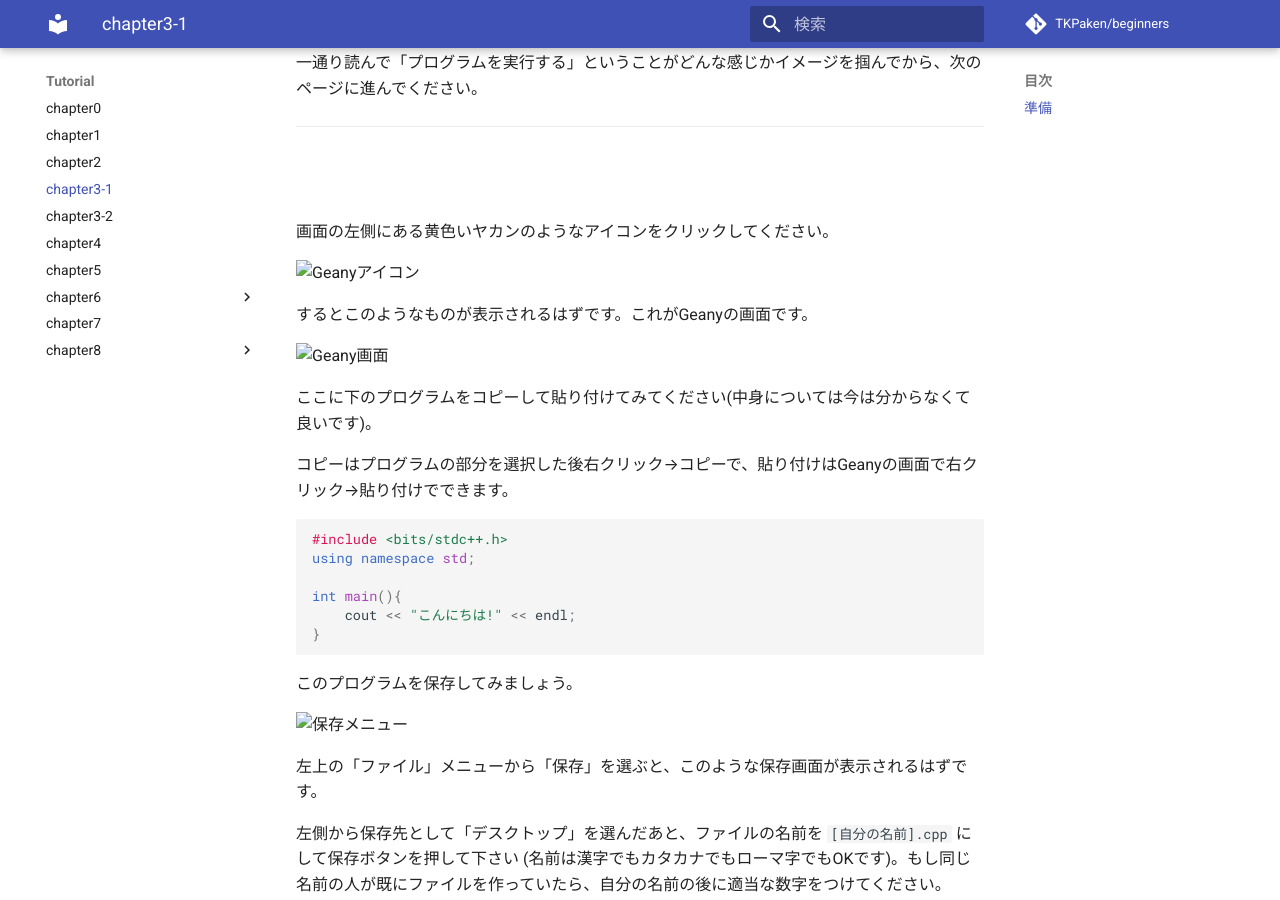
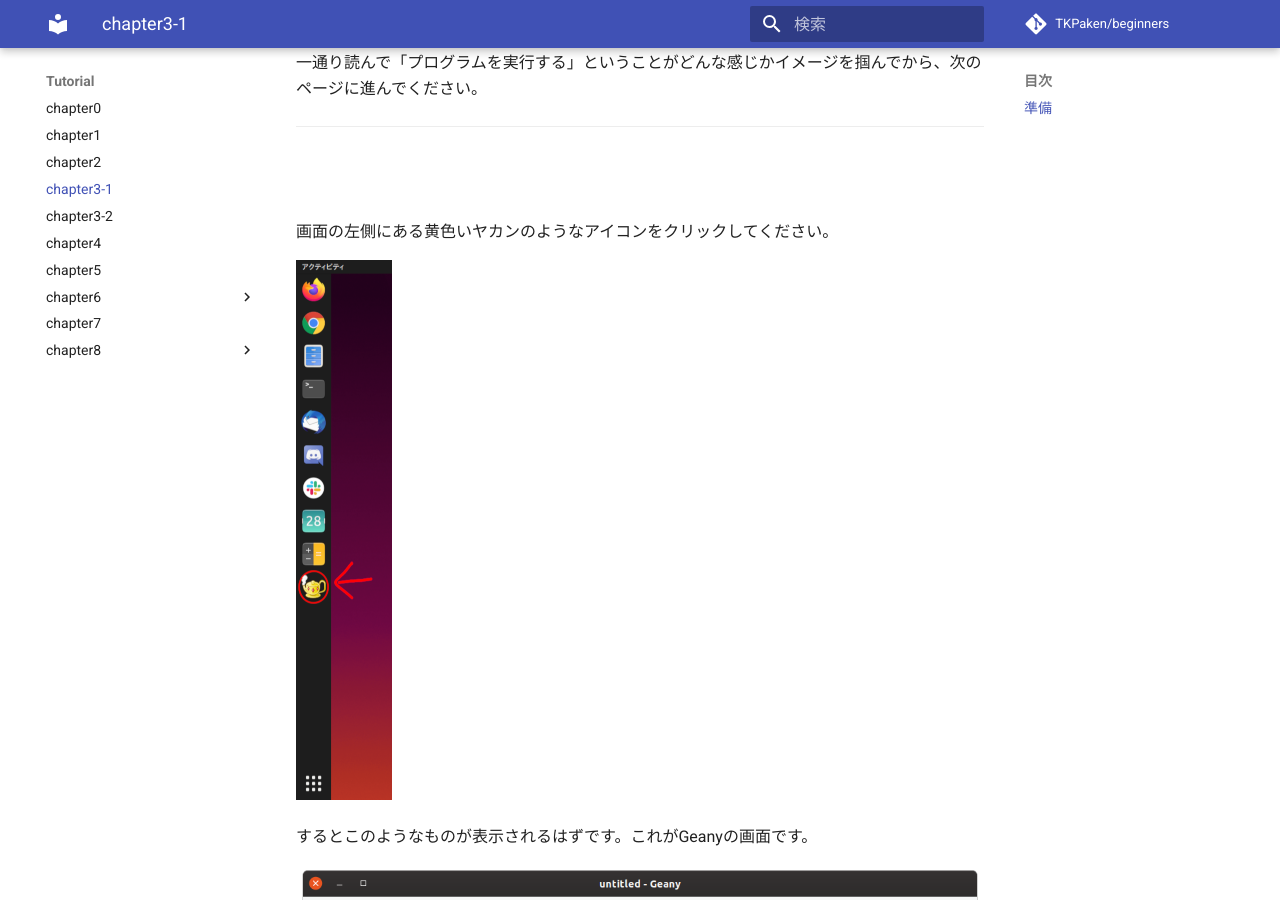
Before and after one commit to TKPaken/beginners, an MkDocs documentation site: the page built from docs/chapter3/geany.md, in a window 1280 px wide and 900 px high, scrolled down 1471 px. Built offline with MkDocs 1.6.1 and Material for MkDocs 9.7.7, drawn with Linux system fonts in a browser that asks for light colours; comment, search, counter and statistics services are not loaded.

Commit message:
fix img link

````diff
--- a/docs/chapter3/geany.md
+++ b/docs/chapter3/geany.md
@@ -54,11 +54,11 @@
 
 画面の左側にある黄色いヤカンのようなアイコンをクリックしてください。
 
-<img src="./1.png" alt="Geanyアイコン" />
+<img src="../1.png" alt="Geanyアイコン" />
 
 するとこのようなものが表示されるはずです。これがGeanyの画面です。
 
-<img src="./2.png" alt="Geany画面" />
+<img src="../2.png" alt="Geany画面" />
 
 ここに下のプログラムをコピーして貼り付けてみてください(中身については今は分からなくて良いです)。
 
@@ -75,7 +75,7 @@
 
 このプログラムを保存してみましょう。
 
-<img src="./3.png" alt="保存メニュー" />
+<img src="../3.png" alt="保存メニュー" />
 
 左上の「ファイル」メニューから「保存」を選ぶと、このような保存画面が表示されるはずです。
 
@@ -83,7 +83,7 @@
 
 「.cpp」というのは **拡張子** と言って、「これはC++のプログラムファイルだよ」ということをGeanyなどのソフトに教えるためのものです。
 
-<img src="./4.png" alt="保存画面" />
+<img src="../4.png" alt="保存画面" />
 
 
 
@@ -91,13 +91,13 @@
 
 プログラムにカラフルな色が付いていますね。これは拡張子のおかげでGeanyによって「このファイルはC++のプログラムを書いたものだ」ということが認識されたからです。(色が付いていない人は、どこかで手順を間違えているので声を掛けてください)。
 
-<img src="./5.png" alt="色がついてる" />
+<img src="../5.png" alt="色がついてる" />
 
 プログラムを保存できたところで、これを実行してみましょう。
 
 上真ん中のところに茶色い箱のようなアイコンがありますね。まずこれを押してみて下さい。
 
-<img src="./6.png" alt="ビルド" />
+<img src="../6.png" alt="ビルド" />
 
 何も起こらなかった、と思ったかもしれませんが、実は今ボタンを押したときパソコンはものすごい量の仕事をしていました。
 
@@ -107,13 +107,13 @@
 
 実際に翻訳されたファイルができているか確認してみましょう。Geanyの画面をちょっと動かして、デスクトップの画面をみてください。みなさんが書いた```[自分の名前].cpp``` の他に、`[自分の名前]`というファイルが作られていると思います。これが機械語のファイルです。これをGeanyなどのソフトで直接編集することはできません。
 
-<img src="./7.png" alt="デスクトップ"  />
+<img src="../7.png" alt="デスクトップ"  />
 
 実行ファイルができたところで、いよいよ実行をしてみましょう。
 
 さっき押したボタンのとなりにある、歯車のボタンを押して下さい。
 
-<img src="./8.png" alt="実行" />
+<img src="../8.png" alt="実行" />
 
 プログラムを実行することができました!
 
@@ -123,7 +123,7 @@
 
 この実行画面はEnterキーを押して閉じることができます。
 
-<img src="./9.png" alt="実行できた"  />
+<img src="../9.png" alt="実行できた"  />
 
 ここまでプログラムを書いたファイルの作成から実行まで、ざっと説明をしてきました。
 
````
Also changed, not shown: docs/chapter6/mac-xcode.md (+2 -2 lines), docs/chapter6/windows-mingw.md (+3 -3 lines), docs/chapter6/windows-visualstudio.md (+4 -4 lines).
